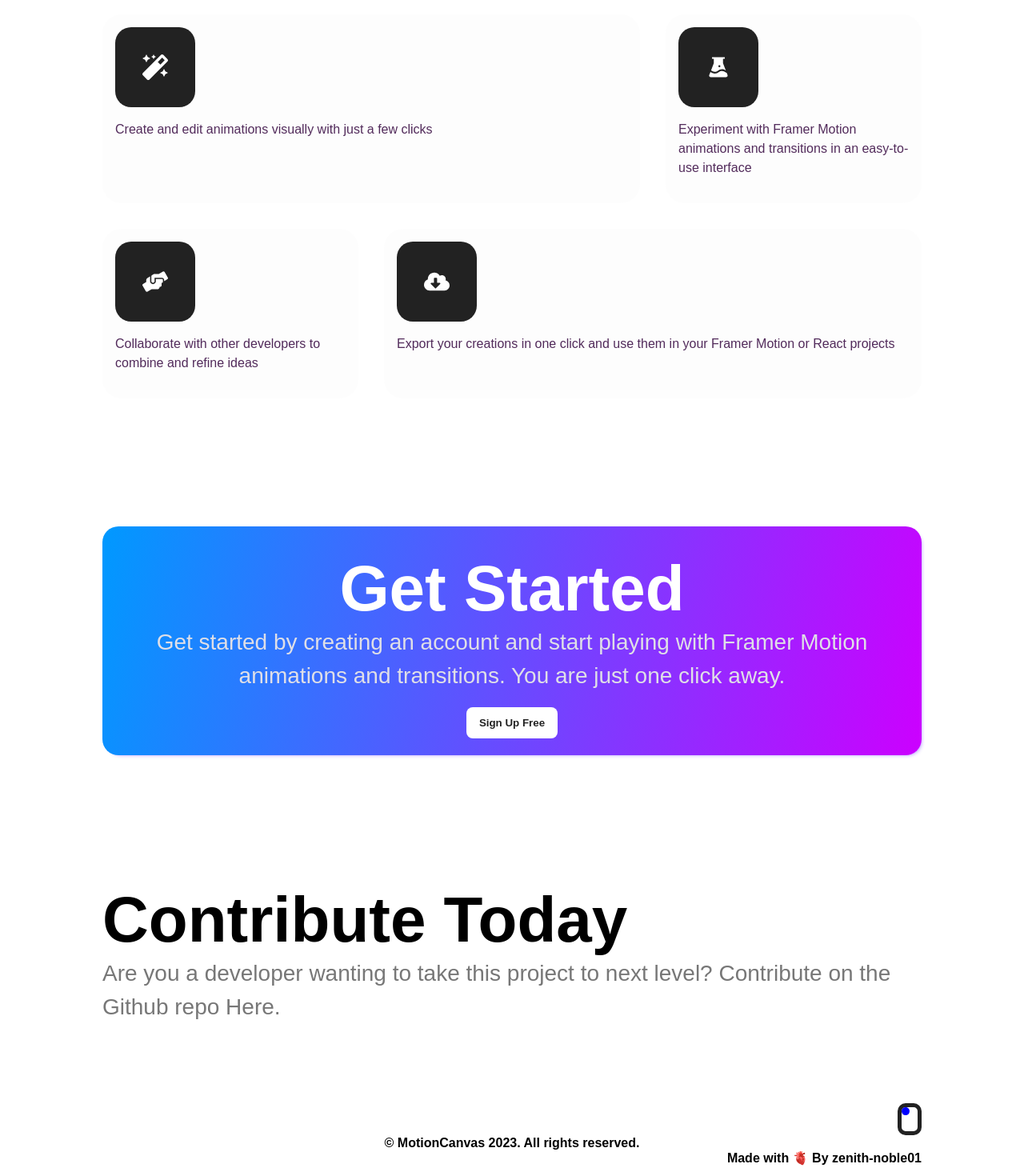
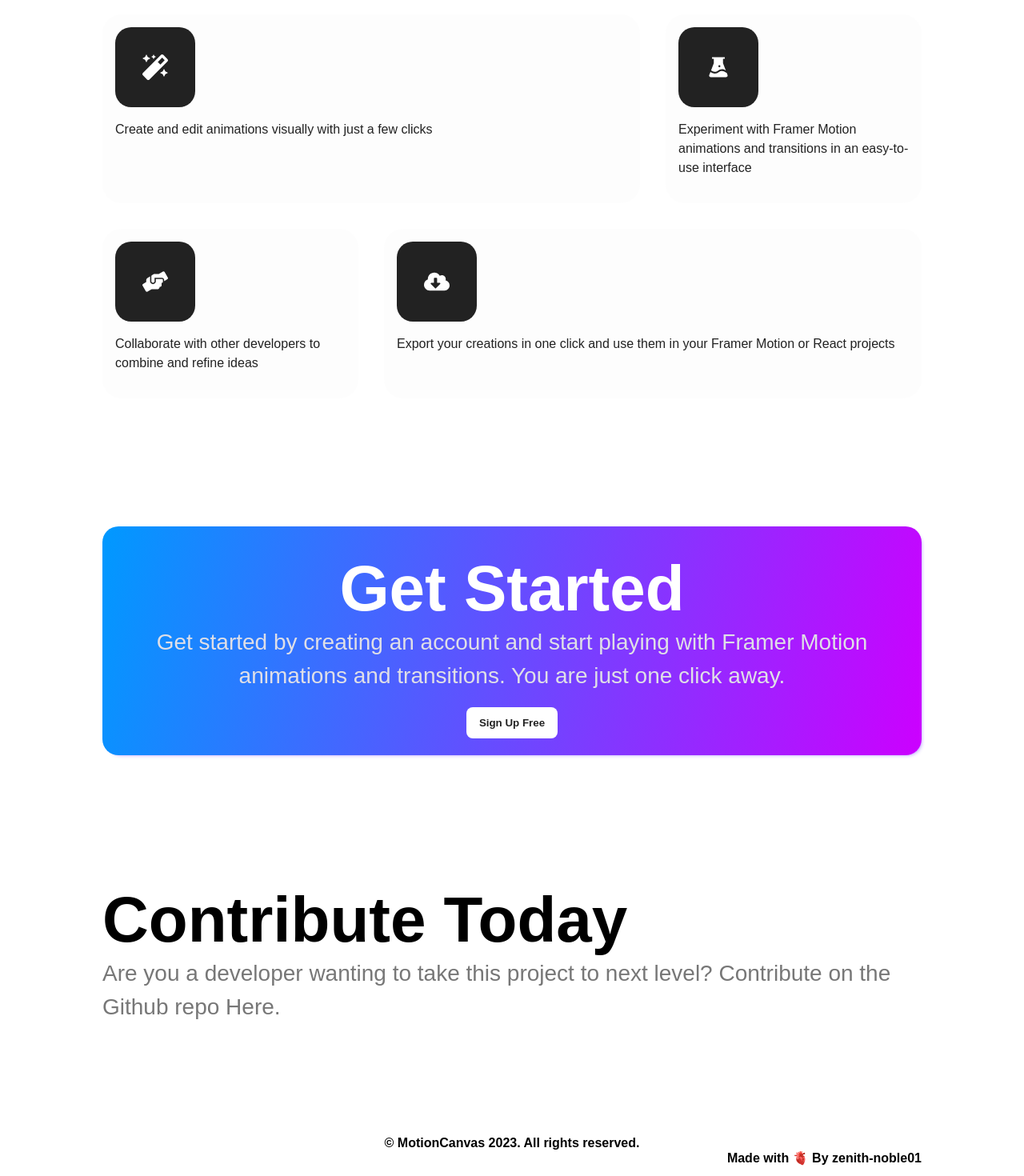
Before and after one commit to zenith-noble01/MotionGround, a React (Vite) app in the folder client/: page / in a window 1280 px wide. Shown: the part 1056-2526 px from the top of the page at 80% size. Built offline with nearby package versions, Linux system fonts and the light colour scheme; a web font is replaced by a local one.

Commit message:
the wheel is done for now just waiting to make some updates if needed

```diff
--- a/client/src/pages/LandingPage.jsx
+++ b/client/src/pages/LandingPage.jsx
@@ -2,7 +2,7 @@ import "../styles/landingPage.scss";
 import { Contact, Features, Header, Hero, GetStarted } from "../components";
 import { motion, useAnimation } from "framer-motion";
 import { useInView } from "react-intersection-observer";
-import { useEffect } from "react";
+import { useEffect, useState } from "react";
 import { textVariant } from "../utils/motion";
 
 function LandingPage() {
@@ -11,6 +11,17 @@ function LandingPage() {
   const control = useAnimation();
 
   const { ref, inView } = useInView();
+
+  const [changeColor, setChangeColor] = useState(false);
+
+  function changeNavBgColor() {
+    if (window.scrollY >= 70) {
+      setChangeColor(true);
+    } else {
+      setChangeColor(false);
+    }
+  }
+  window.addEventListener("scroll", changeNavBgColor);
 
   useEffect(() => {
     if (inView) {
@@ -51,7 +62,11 @@ function LandingPage() {
       </motion.footer>
 
       <a href="#home">
-        <div className="wheel__container">
+        <div
+          className={`${
+            changeColor ? "wheel__container active" : "wheel__container"
+          }`}
+        >
           <motion.div
             animate={{
               y: [0, 24, 0],
--- a/client/src/styles/app.scss
+++ b/client/src/styles/app.scss
@@ -17,6 +17,7 @@ body {
 
 html {
   scroll-behavior: smooth;
+  scroll-padding-top: 6rem;
 }
 
 a {
--- a/client/src/styles/hero.scss
+++ b/client/src/styles/hero.scss
@@ -15,7 +15,7 @@
   }
 
   p {
-    color: $p-neutral;
+    color: $p-neutral !important;
     text-align: center;
   }
 
--- a/client/src/styles/landingPage.scss
+++ b/client/src/styles/landingPage.scss
@@ -8,7 +8,6 @@
     p {
       margin-bottom: 1em;
       line-height: 1.5;
-      color: $dark;
     }
   }
 
@@ -26,20 +25,31 @@
   }
 
   .wheel__container {
-    position: absolute;
+    position: fixed;
     width: 30px;
-    height: 40px;
+    height: 42px;
     right: 10%;
-    bottom: 2%;
+    bottom: 5%;
     border-radius: 10px;
-    border: 5px solid $darkest;
+    border: 5px solid rgba(0, 0, 255, 0.297);
+    display: flex;
+    justify-content: center;
+    opacity: 0;
+    transition: all $trans;
+    pointer-events: none;
+
+    &.active {
+      opacity: 1;
+      pointer-events: all;
+    }
 
     .wheel {
       height: 10px;
       width: 10px;
       background: blue;
       border-radius: 50%;
-      @include flexCenter;
+      @include gradientShadow;
+      @include Gradient;
     }
   }
 }
```
